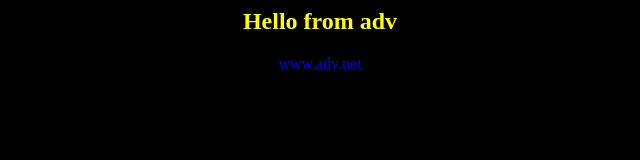
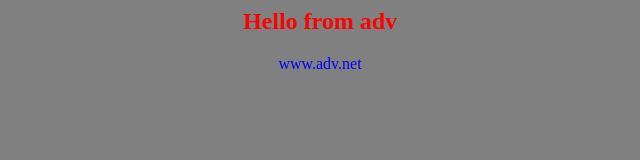
Before and after one commit to AygulKhabibullina/app-for-jenkins, a plain HTML site: page index.html in a window 1280 px wide. Shown: the whole page, without its empty margins (320-960 px from the left). Drawn offline with Linux system fonts and the light colour scheme.

Commit message:
Changed background

```diff
--- a/index.html
+++ b/index.html
@@ -1,7 +1,7 @@
 <html>
-<body bgcolor=black>
+<body bgcolor=gray>
 <center>
-<h2><font color=yellow>Hello from adv</font></h2>
+<h2><font color=red>Hello from adv</font></h2>
 
 <font color=blue>www.adv.net</font>
 
```
